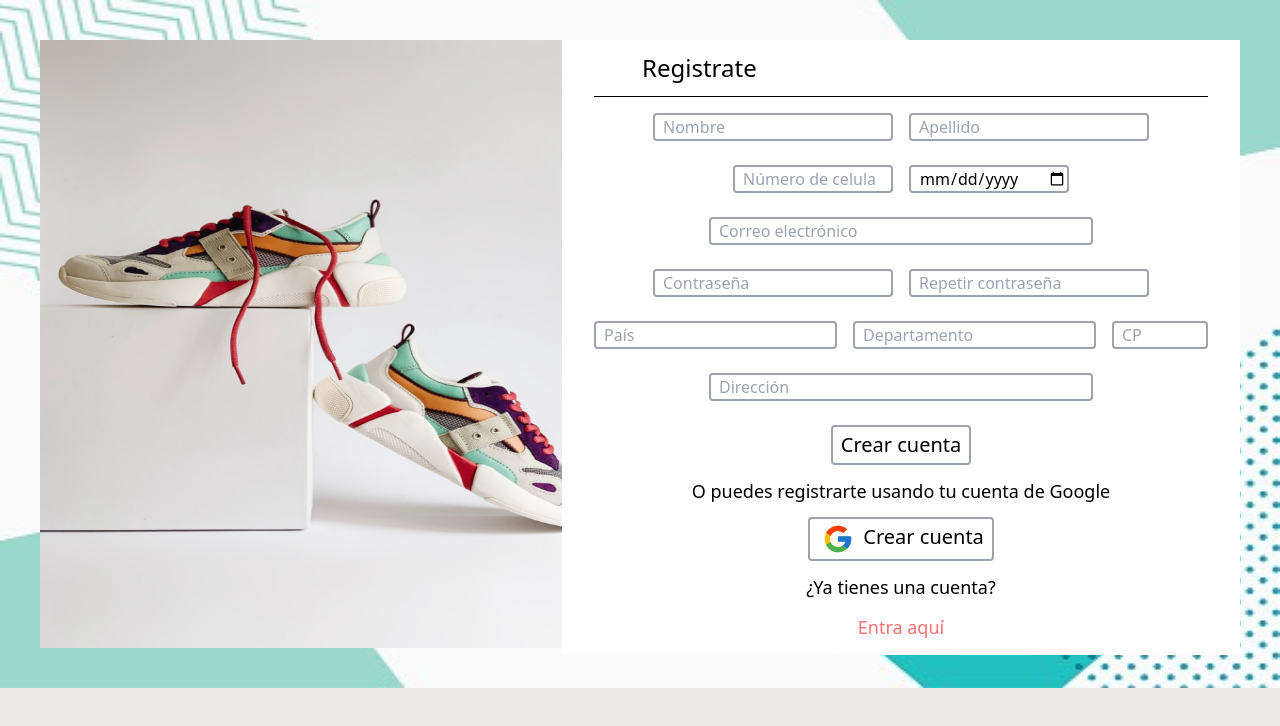
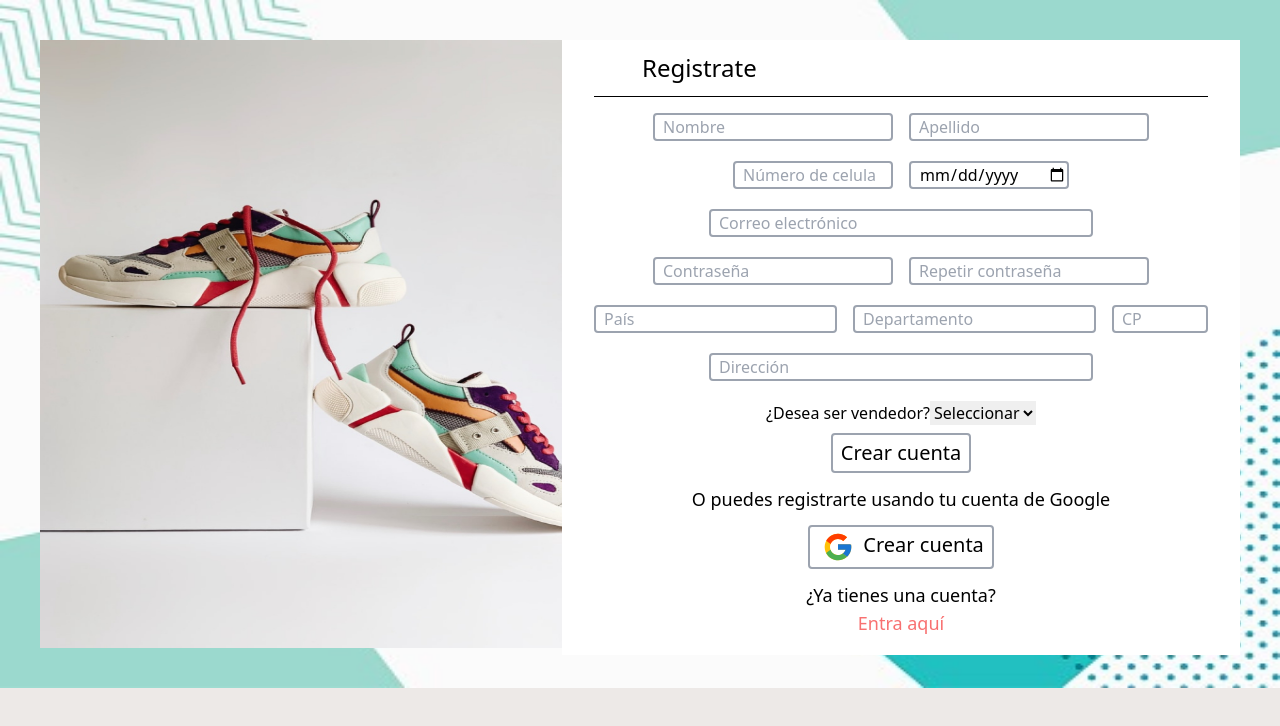
Before and after one commit to sebastian-trx/ganga-app, a React (Create React App) app in the folder Ganga/client/: page /registrarme in a window 1280 px wide. Shown: the top 726 px of the page. Built offline with nearby package versions, Linux system fonts and the light colour scheme; no server answers.

Commit message:
createUser (login) with seller

```diff
--- a/Ganga/client/src/Components/Nav/User/SignUp/signUpForm.jsx
+++ b/Ganga/client/src/Components/Nav/User/SignUp/signUpForm.jsx
@@ -21,7 +21,7 @@ export default function SignUpForm() {
     province: "",
     cp: "",
     birthdate: "",
-    // seller: false,
+    seller: "",
   });
 
   const [errors, setErrors] = useState({});
@@ -76,6 +76,13 @@ export default function SignUpForm() {
       dispatch(localLogin(input));
       navigate("/");
     }, 200);
+}
+
+  function handleSelectSeller(e) {
+    setInput({
+      ...input,
+      seller: e.target.value
+    })
   }
 
   return (
@@ -102,7 +109,7 @@ export default function SignUpForm() {
             onChange={handleChange}
           ></input>
         </div>
-        <div className="flex items-start content-center justify-center h-6">
+        <div className="flex items-start content-center justify-center h-5">
           <div>
             {errors.name && <p className="text-red-600">{errors.name}</p>}
           </div>
@@ -131,7 +138,7 @@ export default function SignUpForm() {
             onChange={handleChange}
           ></input>
         </div>
-        <div className="flex items-start content-center justify-center h-6">
+        <div className="flex items-start content-center justify-center h-5">
           <div>
             {errors.cellphone && (
               <p className="text-red-600">{errors.cellphone}</p>
@@ -154,7 +161,7 @@ export default function SignUpForm() {
             onChange={handleChange}
           ></input>
         </div>
-        <div className="flex items-start content-center justify-center h-6">
+        <div className="flex items-start content-center justify-center h-5">
           <div>
             {errors.mail && <p className="text-red-600">{errors.mail}</p>}
           </div>
@@ -178,7 +185,7 @@ export default function SignUpForm() {
             onChange={handleChange}
           ></input>
         </div>
-        <div className="flex items-start content-center justify-center h-6">
+        <div className="flex items-start content-center justify-center h-5">
           <div>
             {errors.password && (
               <p className="text-red-600">{errors.password}</p>
@@ -217,7 +224,7 @@ export default function SignUpForm() {
             onChange={handleChange}
           ></input>
         </div>
-        <div className="flex items-start content-center justify-center h-6">
+        <div className="flex items-start content-center justify-center h-5">
           <div>
             {errors.country && <p className="text-red-600">{errors.country}</p>}
           </div>
@@ -229,7 +236,7 @@ export default function SignUpForm() {
           <div>{errors.cp && <p className="text-red-600">{errors.cp}</p>}</div>
         </div>
 
-        <div>
+        <div className="flex items-center content-center justify-center">
           <input
             className="w-96 border-gray-400 border-2 rounded pl-2"
             name="address"
@@ -239,11 +246,20 @@ export default function SignUpForm() {
             onChange={handleChange}
           ></input>
         </div>
-        <div className="flex items-start content-center justify-center h-6">
+        <div className="flex items-start content-center justify-center h-5">
           <div>
             {errors.address && <p className="text-red-600">{errors.address}</p>}
           </div>
-        </div>
+              </div>
+
+          <div className="pb-2">
+            <p className="inline-block">¿Desea ser vendedor?</p>
+                            <select className="inline-block" name="seller" value={input.seller} onChange={handleSelectSeller}>
+                                <option value="" disabled="disabled" >Seleccionar</option>
+                                <option value="true">Si</option>
+                                <option value="false">No </option>
+                            </select>
+                        </div>
 
         <button
           className="border-gray-400 border-2 rounded px-2 py-1 text-xl"
@@ -276,7 +292,7 @@ export default function SignUpForm() {
         <LoginG />
       </div>
 
-      <h5 className="py-3 text-lg"> ¿Ya tienes una cuenta?</h5>
+      <h5 className="pt-3 text-lg"> ¿Ya tienes una cuenta?</h5>
       <Link to="/ingresar">
         <button className="text-red-400 text-lg"> Entra aquí</button>
       </Link>
--- a/Ganga/client/src/Components/Redux/Actions/actions.js
+++ b/Ganga/client/src/Components/Redux/Actions/actions.js
@@ -162,10 +162,12 @@ export function getUserInfoGoogle(payload) {
 
 // action para hacer el local login
 export function localLogin(payload) {
+  console.log('soy el payload del localLogin: ', payload)
   return async function (dispatch) {
     await axios
       .post(`${URL}localLogin/`, payload, { withCredentials: true })
       .then((response) => {
+        console.log('soy el response de localLogin: ', response)
         dispatch({
           type: LOCAL_LOGIN,
           payload: response.data,
```
